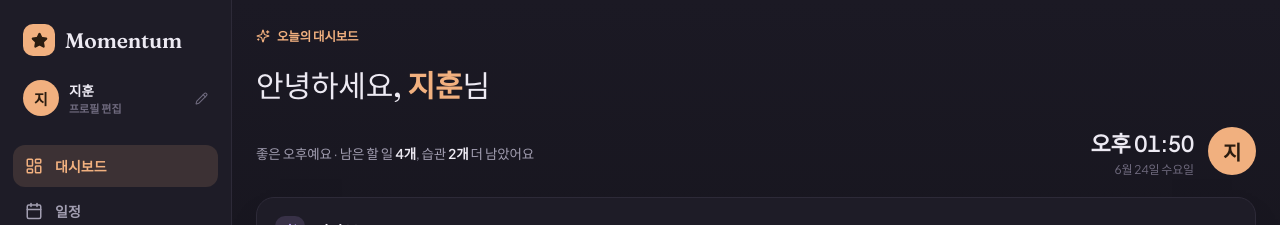
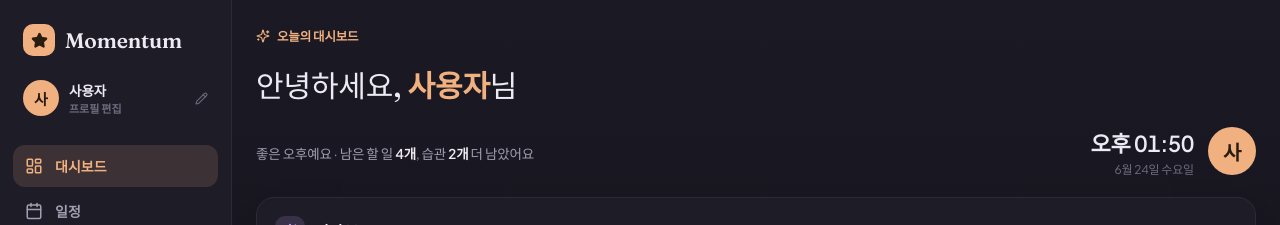
Before and after one commit to DestinyKim/momentum, a React (Vite) app: page / in a window 1280 px wide. Shown: the top 225 px of the page. Built offline with nearby package versions, Linux system fonts and the light colour scheme.

Commit message:
Add files via upload

```diff
--- a/src/App.jsx
+++ b/src/App.jsx
@@ -1717,7 +1717,7 @@ export default function App() {
   const [resetOpen, setResetOpen] = useState(false);
   const [pages, setPages] = usePersistentState("pages", BUILTINS);
   const [customData, setCustomData] = usePersistentState("customData", {});
-  const [profile, setProfile] = usePersistentState("profile", { name:"지훈", avatar:"" });
+  const [profile, setProfile] = usePersistentState("profile", { name:"사용자", avatar:"" });
   const [profileOpen, setProfileOpen] = useState(false);
   const [now, setNow] = useState(new Date());
   useEffect(() => { const id = setInterval(() => setNow(new Date()), 1000); return () => clearInterval(id); }, []);
```
